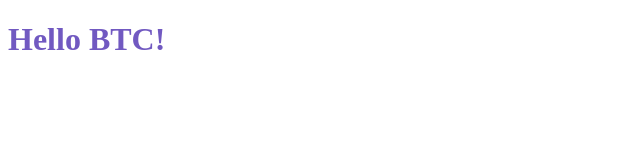
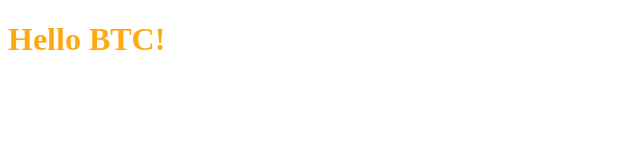
Before and after one commit to felipe-heredia/gatsby-playground, a Gatsby site: page /about in a window 1280 px wide. Shown: the whole page, without its empty margins (0-640 px from the left). Built offline with nearby package versions, Linux system fonts and the light colour scheme; Gatsby itself is replaced by a stand-in of ours.

Commit message:
Add theme

```diff
--- /dev/null
+++ b/gatsby-browser.js
@@ -0,0 +1 @@
+export { wrapRootElement } from './gatsby/wrapRootElement'
--- /dev/null
+++ b/gatsby-ssr.js
@@ -0,0 +1 @@
+export { wrapRootElement } from './gatsby/wrapRootElement'
--- /dev/null
+++ b/gatsby/wrapRootElement.js
@@ -0,0 +1,8 @@
+import React from 'react'
+import { ThemeProvider } from 'styled-components'
+
+import Theme from '../src/styles/theme'
+
+export function wrapRootElement({ element }) {
+  return <ThemeProvider theme={Theme}>{element}</ThemeProvider>
+}
--- a/src/components/About/styled.js
+++ b/src/components/About/styled.js
@@ -1,5 +1,5 @@
 import styled from 'styled-components'
 
 export const Container = styled.div`
-  color: #7159c1;
+  color: ${props => props.theme.primary};
 `
--- /dev/null
+++ b/src/styles/theme.js
@@ -0,0 +1,4 @@
+export default {
+  background: '#fff',
+  primary: '#ffaa13',
+}
```
